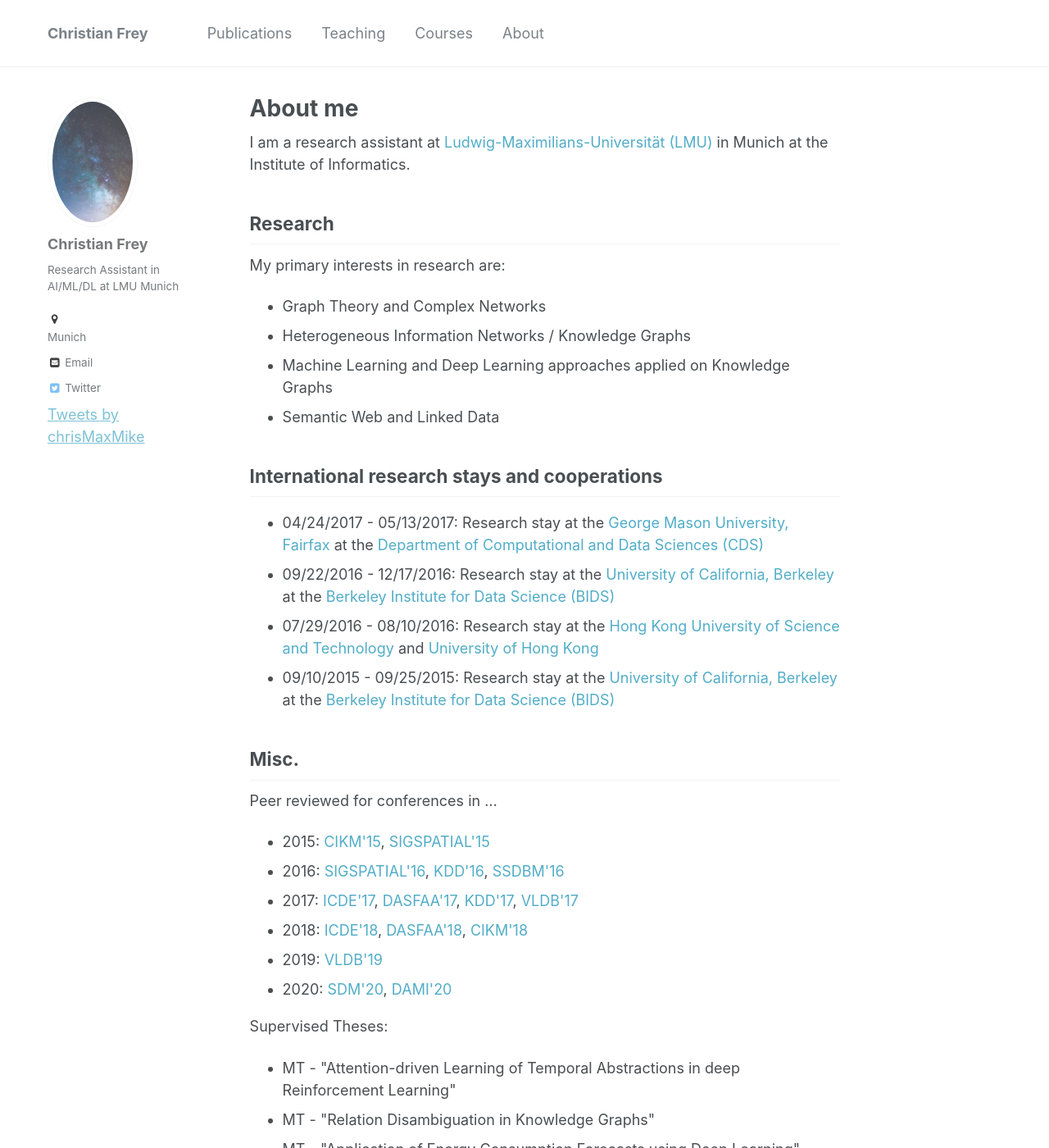
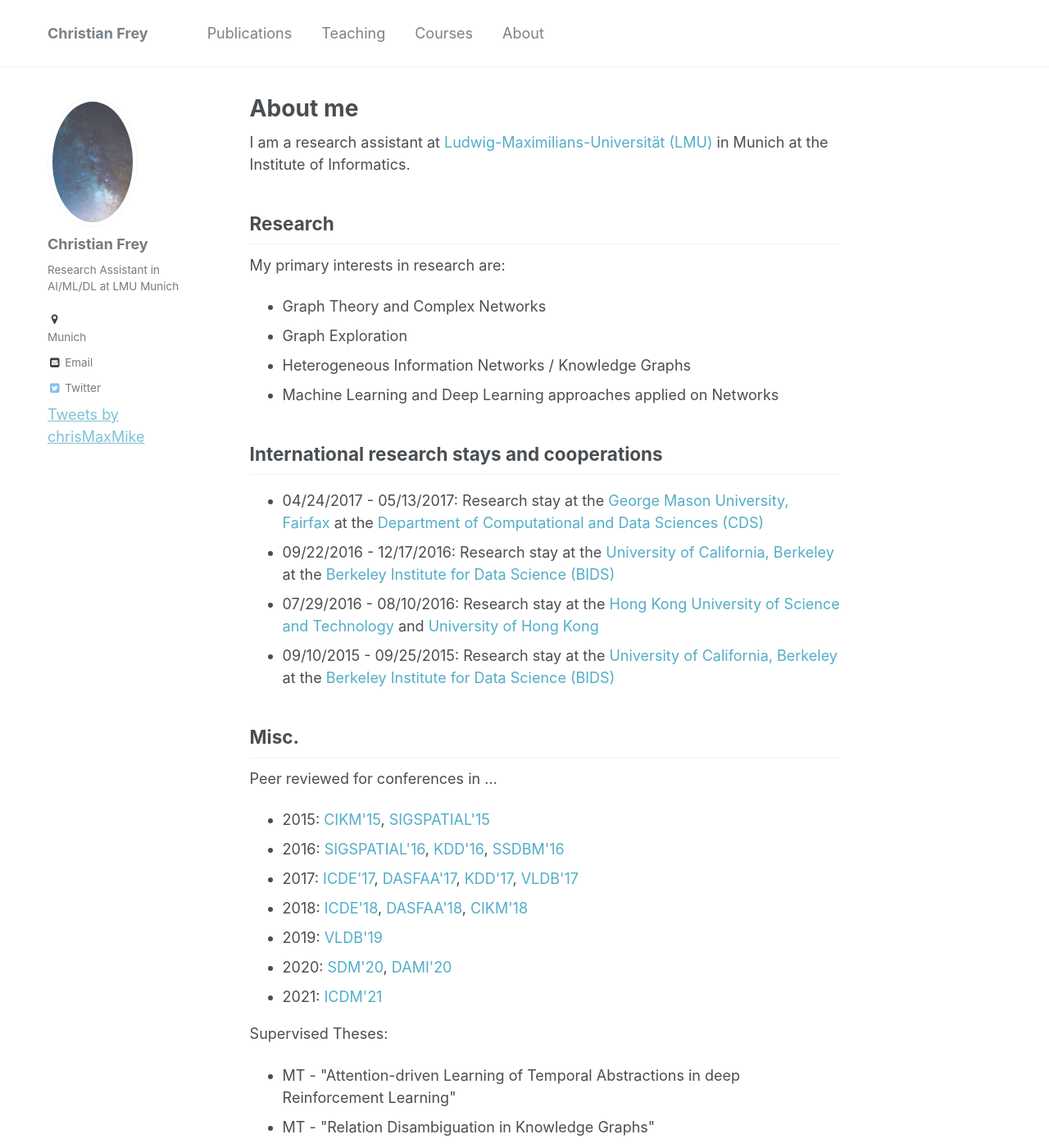
Before and after one commit to christianmaxmike/christianmaxmike.github.io, a Jekyll site: the page built from _pages/about.md, in a window 1280 px wide and 1400 px high. Shown: the whole window at 82% size. Built offline with Jekyll 4.4.1, drawn with Linux system fonts in a browser that asks for light colours; comment, search, counter and statistics services are not loaded.

Commit message:
Update about.md

```diff
--- a/_pages/about.md
+++ b/_pages/about.md
@@ -26,15 +26,15 @@ My primary interests in research are:
 <!--<li>Graph clustering applications and methods</li>-->
 <!--<li>Online Optimization</li>-->
 <!--<li>Graph Databases/Mining/Exploration</li>-->
-<!--<li>Graph Exploration</li>-->
+<li>Graph Exploration</li>
 <!--<li>Graph Databases</li>-->
 <!--<li>Modeling and Querying Uncertain Spatio-Temporal Data</li>-->
 <!--<li>Probabilistic Query Processing and Similarity Search in Uncertain Data</li>-->
 <!--<li>Uncertain Sensor Networks</li>-->
 <li>Heterogeneous Information Networks / Knowledge Graphs</li>
 <!--<li>Uncertain Data Stream Processing</li>-->
-<li>Machine Learning and Deep Learning approaches applied on Knowledge Graphs</li>
-<li>Semantic Web and Linked Data</li>
+<li>Machine Learning and Deep Learning approaches applied on Networks</li>
+<!--<li>Semantic Web and Linked Data</li>-->
 </ul>
 
 ## International research stays and cooperations
@@ -54,6 +54,7 @@ Peer reviewed for conferences in ...
 	<li>2018: <a href="https://icde2018.org">ICDE'18</a>, <a href="http://www.ict.griffith.edu.au/conferences/dasfaa2018/">DASFAA'18</a>, <a href="http://www.cikm2018.units.it/">CIKM'18</a></li>
 	<li>2019: <a href="http://vldb.org/2019/">VLDB'19</a></li>
 	<li>2020: <a href="https://www.siam.org/conferences/cm/conference/sdm20">SDM'20</a>, <a href="https://csit2020.org/dami/index.html">DAMI'20</a></li>
+	<li>2021: <a href="https://icdm2021.auckland.ac.nz">ICDM'21</a></li>
 </ul>
 
 Supervised Theses:
```
